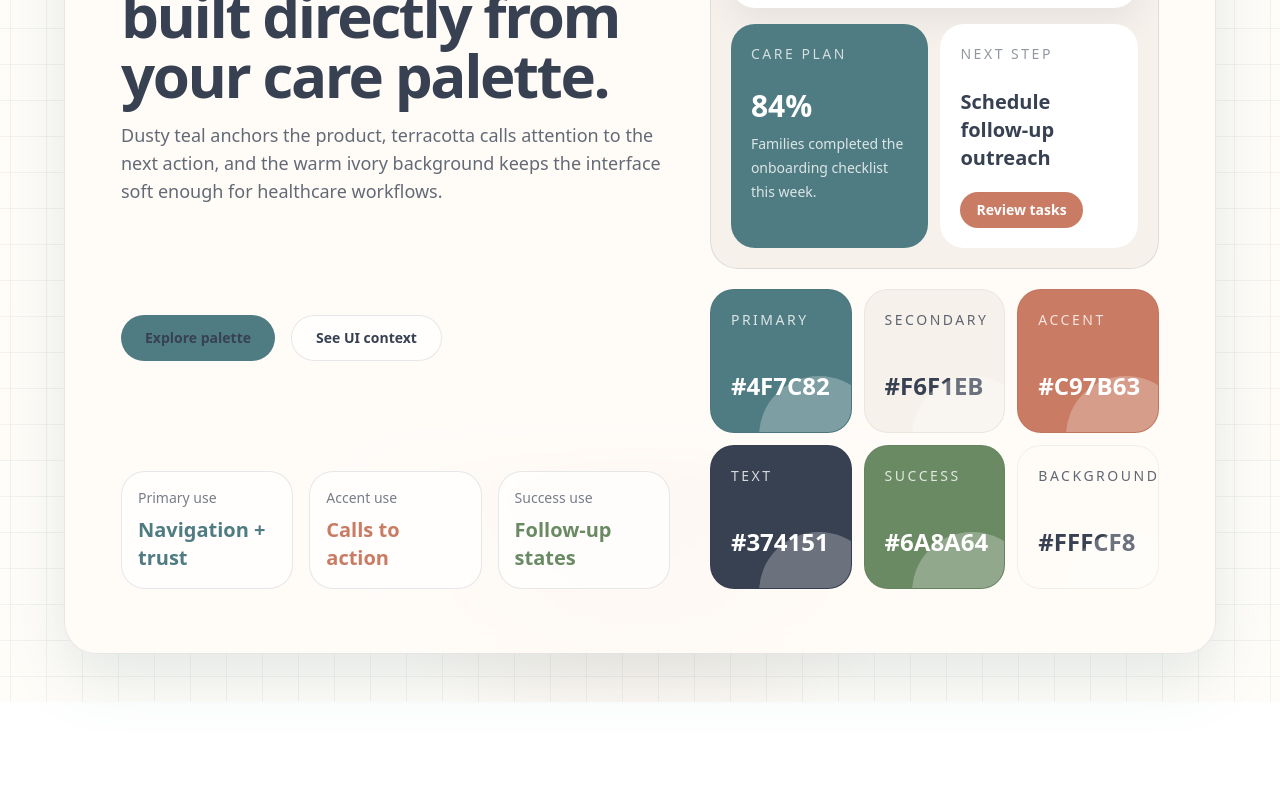
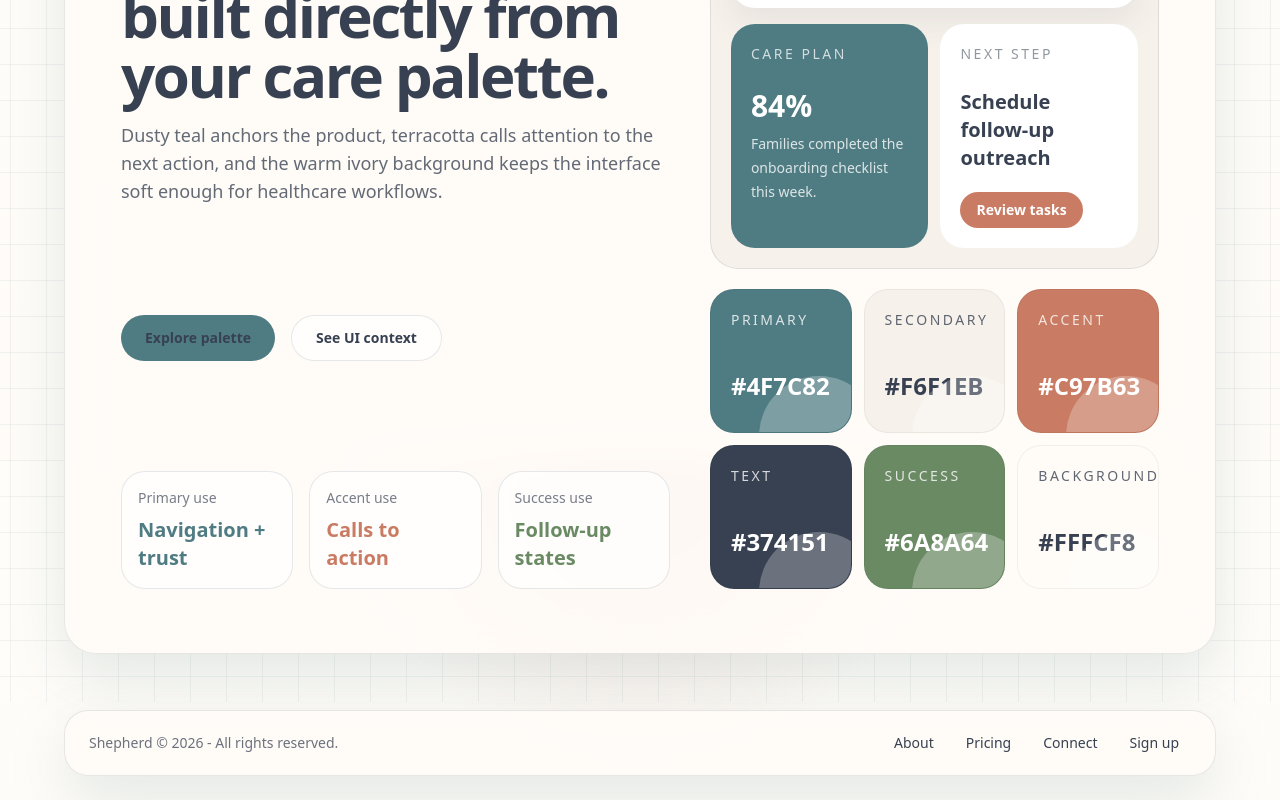
Before and after one commit to jeddelich/shepherd, a Next.js app: page / in a window 1280 px wide. Shown: the part 340-1140 px from the top of the page. Before the commit the page ends 1042 px from the top, so only its background shows below. Built offline with nearby package versions, Linux system fonts and the light colour scheme.

Commit message:
feat: create footer layout component

```diff
--- a/app/(public)/layout.tsx
+++ b/app/(public)/layout.tsx
@@ -1,5 +1,6 @@
 import type { ReactNode } from "react";
 
+import Footer from "../../components/layout/Footer";
 import Navbar from "../../components/layout/Navbar";
 
 type PublicLayoutProps = {
@@ -11,6 +12,7 @@ export default function PublicLayout({ children }: PublicLayoutProps) {
     <div className="flex min-h-screen flex-col">
       <Navbar />
       <div className="flex flex-1 flex-col">{children}</div>
+      <Footer />
     </div>
   );
 }
--- /dev/null
+++ b/components/layout/Footer.tsx
@@ -0,0 +1,30 @@
+const footerLinks = [
+  { label: "About", href: "#about" },
+  { label: "Pricing", href: "#pricing" },
+  { label: "Connect", href: "#connect" },
+  { label: "Sign up", href: "#signup" },
+];
+
+export default function Footer() {
+  const year = new Date().getFullYear();
+
+  return (
+    <footer className="px-4 pb-6 pt-2 sm:px-6 lg:px-8">
+      <div className="surface-panel mx-auto flex w-full max-w-6xl flex-col gap-4 rounded-3xl px-5 py-4 sm:flex-row items-center justify-between sm:px-6">
+        <p className="text-sm text-[rgba(55,65,81,0.74)]">Shepherd &copy; {year} - All rights reserved.</p>
+
+        <nav aria-label="Footer" className="flex flex-wrap items-center gap-2 sm:justify-end">
+          {footerLinks.map((link) => (
+            <a
+              key={link.label}
+              href={link.href}
+              className="rounded-full px-3 py-1.5 text-sm font-medium text-[--color-text] transition-colors hover:bg-[--color-secondary]"
+            >
+              {link.label}
+            </a>
+          ))}
+        </nav>
+      </div>
+    </footer>
+  );
+}
```
